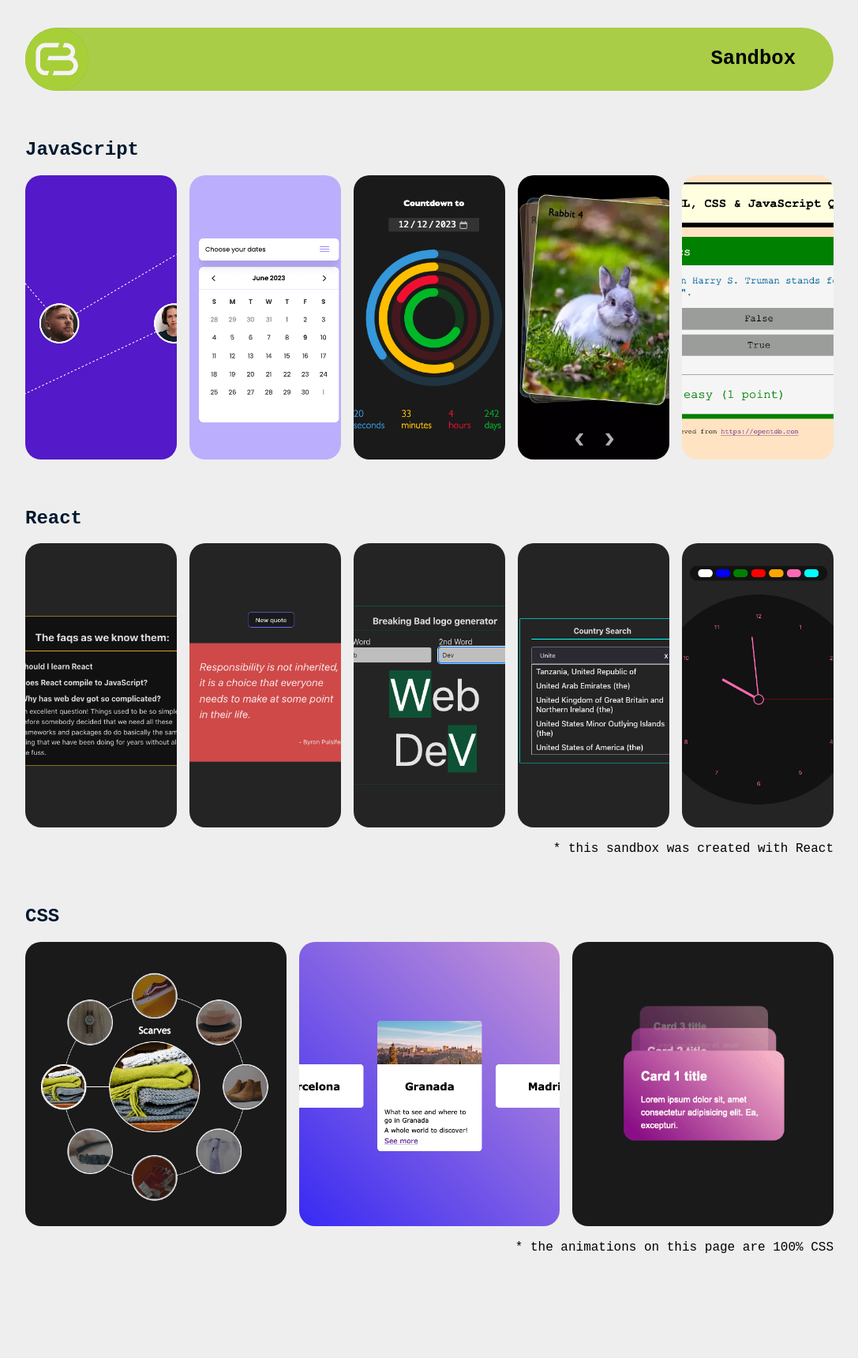
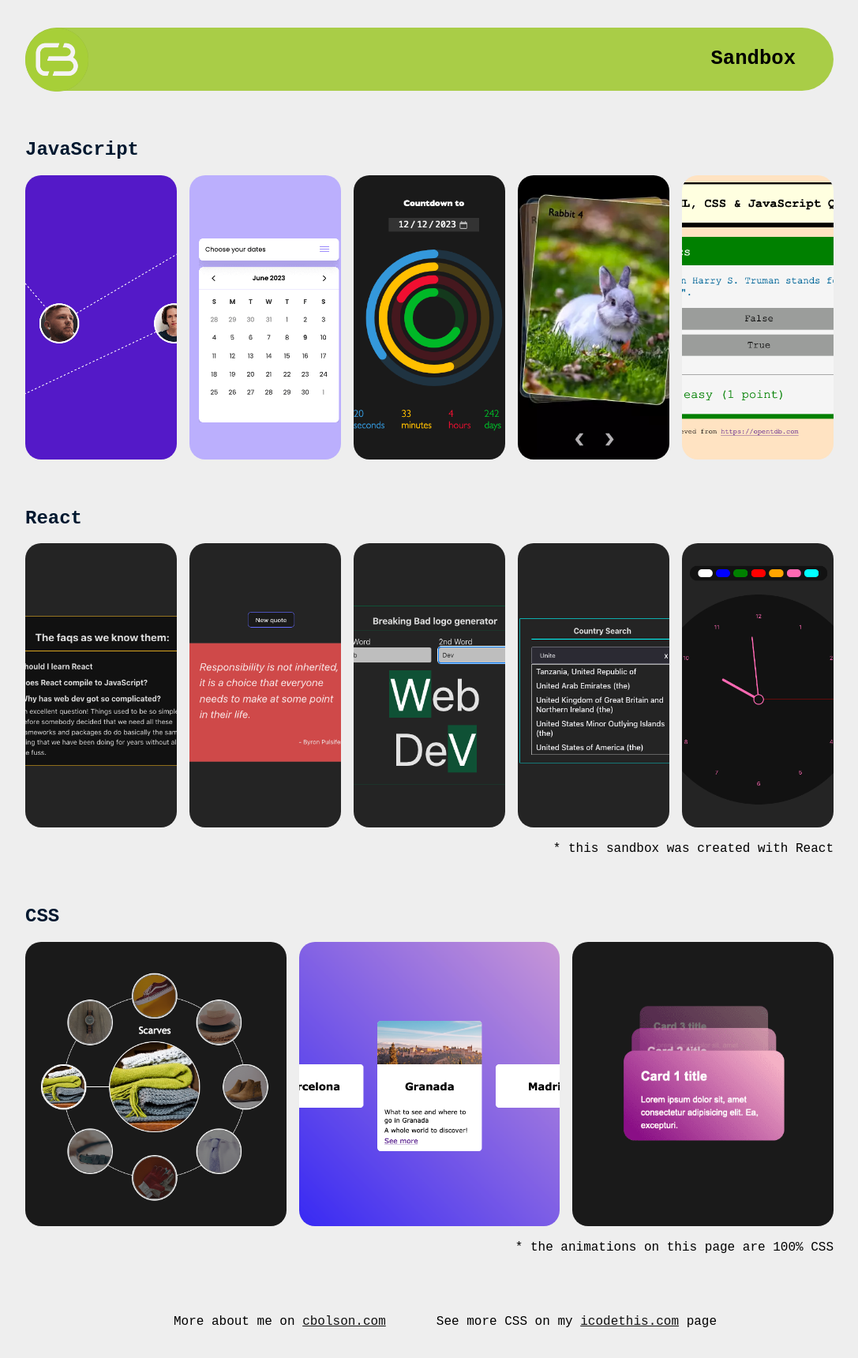
Before and after one commit to cbolson/sandbox-cbolson, a React (Vite) app: page / in a window 1280 px wide. Shown: the top 1720 px of the page at 79% size, without its empty margins (96-1183 px from the left). Before the commit the page ends 1591 px from the top, so only its background shows below. Built offline with nearby package versions, Linux system fonts and the light colour scheme.

Commit message:
add - footer

```diff
--- a/src/App.tsx
+++ b/src/App.tsx
@@ -1,5 +1,6 @@
 import Header from "./components/Header";
 import Categories from "./components/Categories";
+import Footer from "./components/Footer";
 
 function App() {
   //console.log(projects);
@@ -9,6 +10,7 @@ function App() {
       <main>
         <Categories />
       </main>
+      <Footer />
     </>
   );
 }
--- /dev/null
+++ b/src/components/Footer.tsx
@@ -0,0 +1,23 @@
+function Footer() {
+  return (
+    <footer className='footer'>
+      <ul>
+        <li>
+          More about me on{" "}
+          <a href='https://www.cbolson.com' target='_blank'>
+            cbolson.com
+          </a>
+        </li>
+        <li>
+          See more CSS on my{" "}
+          <a href='https://icodethis.com/Chris' target='_blank'>
+            icodethis.com
+          </a>{" "}
+          page
+        </li>
+      </ul>
+    </footer>
+  );
+}
+
+export default Footer;
--- a/src/index.css
+++ b/src/index.css
@@ -5,6 +5,7 @@
 }
 img {
   display: block;
+  max-width: 100%;
 }
 
 :root {
@@ -31,7 +32,7 @@ img {
   --card-links-bg: hsla(0, 0%, 30%, 50%);
   --card-hover-scale: 1.05;
   --link: #ddd;
-  --link-hover: #000;
+  --link-hover: #fff;
 
   --img-shadow-hover: hsla(10, 0%, 0%, 0.7);
 }
@@ -111,9 +112,27 @@ main {
   padding: 0 3rem 0;
 }
 
-.header__logo img {
+.header__logo {
   width: var(--header-h);
   height: var(--header-h);
+  position: relative;
+  display: grid;
+  place-items: center;
+}
+
+.header__logo img {
+  width: 100%;
+  height: 100%;
+}
+footer {
+  text-align: center;
+  padding: 2rem;
+}
+footer ul {
+  list-style: none;
+  display: flex;
+  gap: 4rem;
+  justify-content: center;
 }
 h2 {
   color: var(--h2-clr);
```
